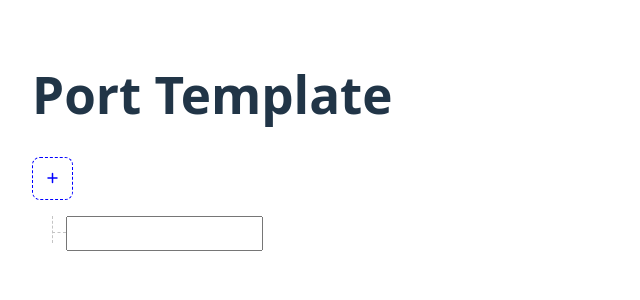
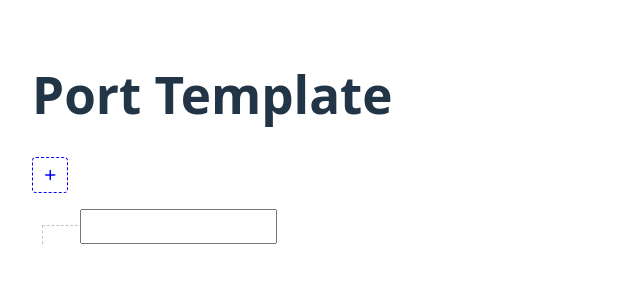
Before and after one commit to subodha-amarasinghe/port-template-react-ts, a React (Vite) app: page / in a window 1280 px wide. Both pictures are taken after a click on the button 52 px from the left and 178 px from the top of the page. Shown: the top 300 px of the page, without its empty margins (0-640 px from the left). Built offline with nearby package versions, Linux system fonts and the light colour scheme.

Commit message:
dashed lines CSS update

```diff
--- a/src/components/PortTemplate/PortTemplate.css
+++ b/src/components/PortTemplate/PortTemplate.css
@@ -1,6 +1,7 @@
 .port-template {
     --port-tree-line: #c4c4c4;
 }
+
 @media (prefers-color-scheme: dark) {
     .port-template {
         --port-tree-line: rgba(255, 255, 255, 0.4);
@@ -11,22 +12,21 @@
     display: flex;
     flex-direction: column;
     gap: 16px;
-    padding-left: 10px;
+    margin-top: 16px;
 }
 
 .port-box {
     position: relative;
-    padding-left: 24px;
-    margin-top: 16px;
+    padding-left: 48px;
 }
 
 .port-box::before {
     content: "";
     position: absolute;
-    top: 0;
     left: 10px;
-    bottom: 0;
     border-left: 1px dashed var(--port-tree-line);
+    top: -16px;
+    height: calc(100% + 16px);
 }
 
 .port-box::after {
@@ -34,52 +34,84 @@
     position: absolute;
     top: 16px;
     left: 10px;
-    width: 14px;
+    width: 36px;
     border-top: 1px dashed var(--port-tree-line);
 }
 
 .port-box:last-child::before {
-    bottom: 16px;
+    height: 32px;
 }
 
 .port-box-children {
-    margin-left: 14px;
+    display: flex;
+    flex-direction: column;
+    gap: 16px;
+    margin-left: -10px;
+    margin-top: 16px;
 }
 
 .port-info-box {
     display: flex;
     align-items: center;
     gap: 10px;
-    margin-bottom: 8px;
+}
+
+.port-rows-container>.port-box:first-child::before {
+    top: 16px;
+    height: calc(100% - 16px);
+}
+
+.port-box-input {
+    height: 36px;
+    padding: 0 12px;
+    box-sizing: border-box;
+    border: 1px solid #ccc;
+    border-radius: 4px;
 }
 
 .action-bar {
     display: flex;
-    gap: 24px;
+    gap: 16px;
     align-items: center;
+    height: 36px;
 }
 
 .action-card {
     display: flex;
-    gap:16px;
+    gap: 16px;
     align-items: center;
     background-color: #999999;
     border-radius: 4px;
+    height: 36px;
+    padding: 0 4px 0 12px;
+    box-sizing: border-box;
 }
 
 .delete-button {
     background: none;
+    height: 36px;
+    display: flex;
+    align-items: center;
+    padding: 0 8px;
 }
+
 .delete-button:hover {
-    border: none;
+    border-color: transparent;
+    color: #333;
 }
 
 .add-button {
     font-size: 12px;
-    padding: 12px;
     background: none;
+    height: 36px;
+    width: 36px;
+    display: flex;
+    align-items: center;
+    justify-content: center;
+    box-sizing: border-box;
+    border-radius: 4px;
 }
 
 .readonly-toogle-wrapper {
-    margin-left: 16px;
+    line-height: 0;
 }
```
